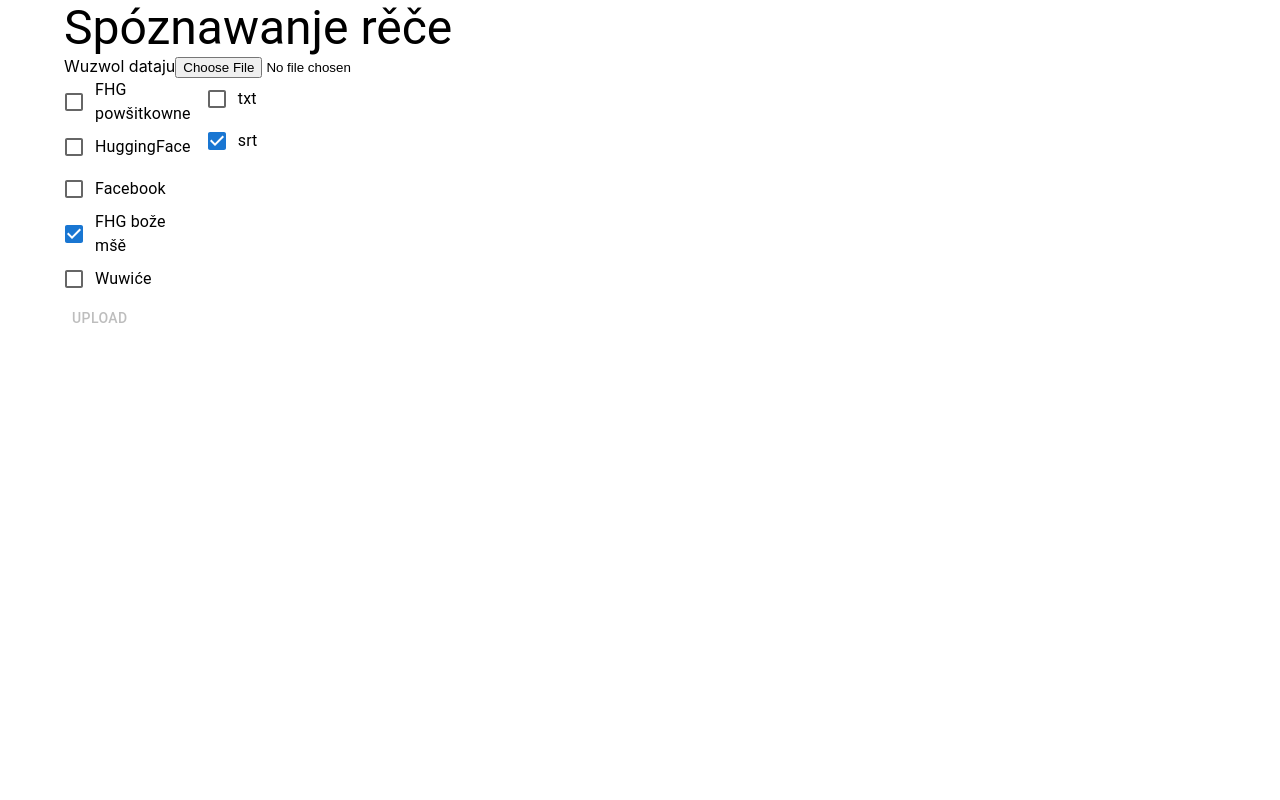
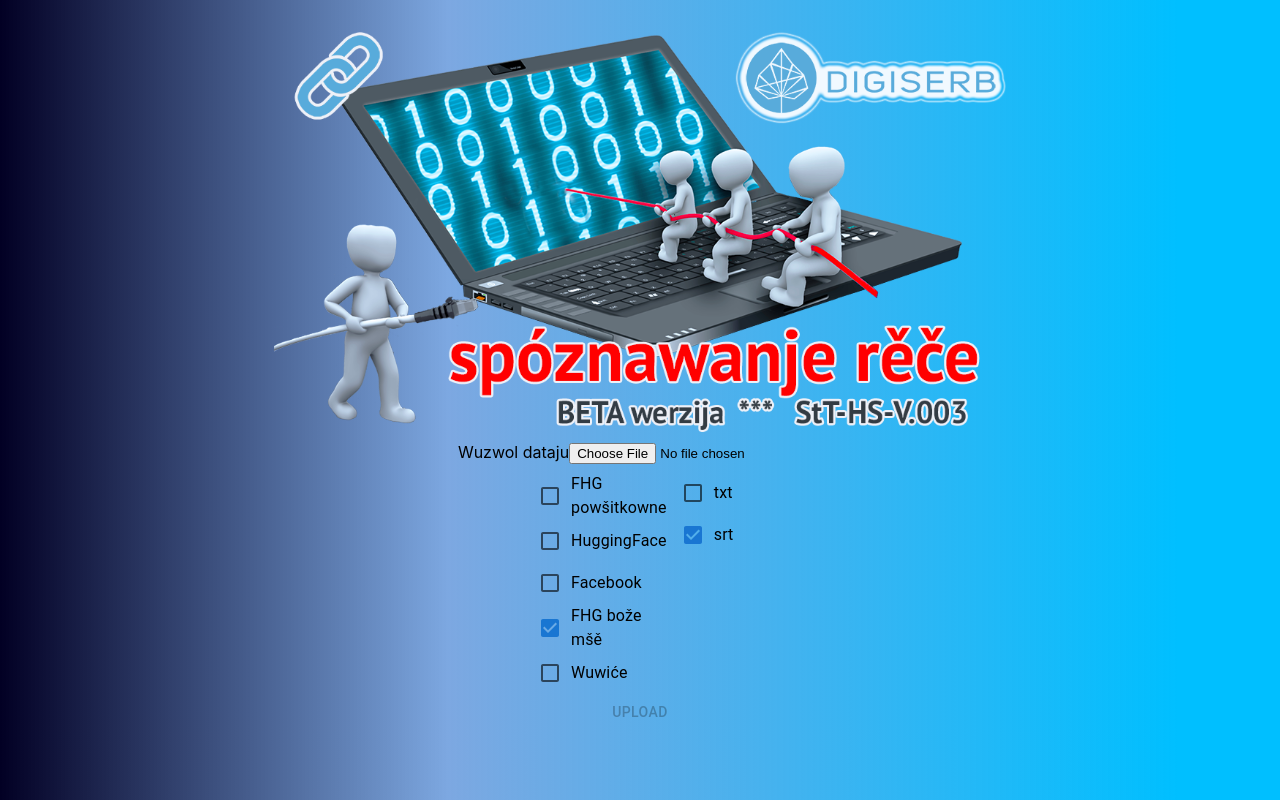
Before and after one commit to fscholze/uploader-recny-model, a React (Create React App) app: page / in a window 1280 px wide. Built offline with nearby package versions, Linux system fonts and the light colour scheme.

Commit message:
Change background color

```diff
--- a/src/App.tsx
+++ b/src/App.tsx
@@ -90,11 +90,20 @@ const App: FC<{}> = () => {
   }
 
   return (
-    <Container>
+    <Container
+      sx={{
+        justifyContent: 'center',
+        display: 'flex',
+        flexDirection: 'column',
+        alignItems: 'center',
+        paddingTop: 4
+      }}
+    >
+      <img src='images/header.png' alt='spoznawanje rece' style={{ maxHeight: 400 }} />
       <ToastContainer />
-      <Typography variant='h3'>Spóznawanje rěče</Typography>
+      <Box sx={{ height: 10 }}></Box>
       <FileUploader file={file} isDisabled={isLoading} onSetFile={setFile} />
-      <Box sx={{ display: 'flex', justifyContent: 'space-around', maxWidth: 200 }}>
+      <Box sx={{ display: 'flex', justifyContent: 'space-around', maxWidth: 200, paddingTop: 1 }}>
         <LanguageModelSelector
           languageModel={choosenModel}
           isDisabled={isLoading}
--- a/src/index.css
+++ b/src/index.css
@@ -4,6 +4,13 @@ body {
     'Cantarell', 'Fira Sans', 'Droid Sans', 'Helvetica Neue', sans-serif;
   -webkit-font-smoothing: antialiased;
   -moz-osx-font-smoothing: grayscale;
+  background: rgb(2, 0, 36);
+  background: linear-gradient(
+    90deg,
+    rgba(2, 0, 36, 1) 0%,
+    rgba(7, 89, 198, 0.5256477591036415) 35%,
+    rgba(0, 191, 255, 1) 92%
+  );
 }
 
 code {
```
Also changed, not shown: public/images/header.jpg (added), public/images/header.png (added).
